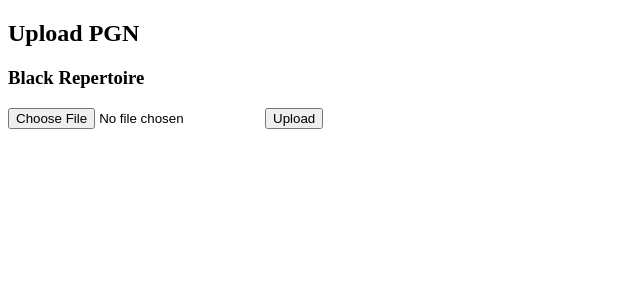
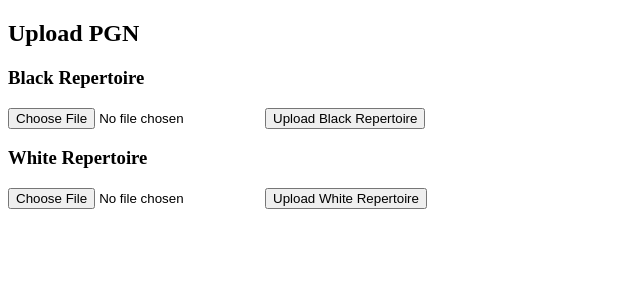
Before and after one commit to gtim/chessdriller, a SvelteKit app: page /pgn in a window 1280 px wide. Shown: the top 300 px of the page, without its empty margins (0-640 px from the left). Built offline with nearby package versions, Linux system fonts and the light colour scheme.

Commit message:
upload and study white repertoire

```diff
--- a/src/lib/StudyBoard.svelte
+++ b/src/lib/StudyBoard.svelte
@@ -19,7 +19,6 @@
 	// Board from Chessground
 	let chessground;
 	const config = {
-		orientation: 'black',
 		premovable: { enabled: false },
 	};
 
@@ -35,9 +34,12 @@
 	// Reset the board to the current line and start_move_ix
 	function resetBoard() {
 		current_move_i = 0;
-		// Load FEN from current move
+		// Load FEN from current move (should always be initial position)
+		console.assert( line[current_move_i].fromFen == 'rnbqkbnr/pppppppp/8/8/8/8/PPPPPPPP/RNBQKBNR w KQkq' );
 		chess.load( line[current_move_i].fromFen + ' - 1 1');
+		console.assert( chess.turn() === 'w' );
 		chessground.set({
+			orientation: line[0].ownMove ? 'white' : 'black',
 			fen: chess.fen(),
 			turnColor: chess.turn() === 'w' ? 'white' : 'black',
 		});
--- a/src/routes/api/study/+server.js
+++ b/src/routes/api/study/+server.js
@@ -1,6 +1,5 @@
 /*
  * input:
- * 	color (w/b rep)
  * 	optional: last
  * 		last line studied. array of move IDs.
  *
@@ -33,18 +32,15 @@ const now = new Date();
 
 export async function GET({ url }) {
 	const userId = 1; // TODO
-	const repForWhite = url.searchParams.get('color') == 'w';
 	const moves = await prisma.Move.findMany({
-		where: {
-			userId: userId,
-			repForWhite: repForWhite
-		},
+		where: { userId: userId },
 		select: {
 			id: true,
 			fromFen: true,
 			toFen: true,
 			moveSan: true,
 			ownMove: true,
+			repForWhite: true,
 			learningDueTime: true,
 			reviewDueDate: true
 		}
@@ -55,17 +51,20 @@ export async function GET({ url }) {
 	let line_to_study = [];
 	let start_ix = 0;
 	const num_due_moves = moves.filter( m => m.isDue ).length;
+	console.log( num_due_moves + ' due moves' );
 
 	if ( num_due_moves == 0 ) {
 		// no due moves
 	} else if ( last_line.length ) {
 		// just finished another line
+		// TODO: prefer same color as last line, in case search goes back to move 0
 		[ line_to_study, start_ix ] = findDueLineWithLatestDeviation( last_line, moves );
 	} else {
 		// start studying: build a line from the most due move
 		const due_move = mostDueMove(moves);
-		line_to_study = buildLineBackwards( [due_move], moves );
-		line_to_study = continueLineUntilEnd( line_to_study, moves );
+		const moves_same_color = moves.filter( m => m.repForWhite == due_move.repForWhite );
+		line_to_study = buildLineBackwards( [due_move], moves_same_color );
+		line_to_study = continueLineUntilEnd( line_to_study, moves_same_color );
 	}
 
 	return json({
--- a/src/routes/pgn/+page.server.js
+++ b/src/routes/pgn/+page.server.js
@@ -6,7 +6,7 @@ export const actions = {
 	default: async ({cookies,request}) => {
 		const formData = await request.formData();
 		const file = formData.get('pgn');
-		const repForWhite = false;
+		const repForWhite = formData.get('repForWhite') ? true : false;
 		// TODO: check file size
 
 		const pgndb = await file.text();
--- a/src/routes/pgn/+page.svelte
+++ b/src/routes/pgn/+page.svelte
@@ -11,8 +11,18 @@
 
 <form method="POST" use:enhance>
 	<input type="file" name="pgn" accept=".pgn" />
-	<input type="submit" value="Upload"/>
+	<input type="hidden" name="repForWhite" value="0" />
+	<input type="submit" value="Upload Black Repertoire"/>
 </form>
+
+<h3>White Repertoire</h3>
+
+<form method="POST" use:enhance>
+	<input type="file" name="pgn" accept=".pgn" />
+	<input type="hidden" name="repForWhite" value="1" />
+	<input type="submit" value="Upload White Repertoire"/>
+</form>
+
 
 {#if form?.success}
 	<p>
--- a/src/routes/study/+page.svelte
+++ b/src/routes/study/+page.svelte
@@ -14,11 +14,11 @@
 	let start_move_ix;
 	async function studyNextLine( last_line_move_ids = [] ) {
 		fetch( '/api/study?' + new URLSearchParams({
-			color: 'b',
 			last: JSON.stringify(last_line_move_ids),
 		}), nocache_headers )
 		.then( (res) => res.json() )
 		.then( (data) => {
+			console.log(data);
 			if ( data.num_due_moves > 0 ) {
 				line = data.line;
 				start_move_ix = data.start_ix;
@@ -97,7 +97,7 @@
 
 </script>
 
-<h2>Study Black Repertoire</h2>
+<h2>Study Repertoire</h2>
 
 {#if review_finished}
 
```
Also changed, not shown: 1 other file (tests, documents, lock files or other folders).
